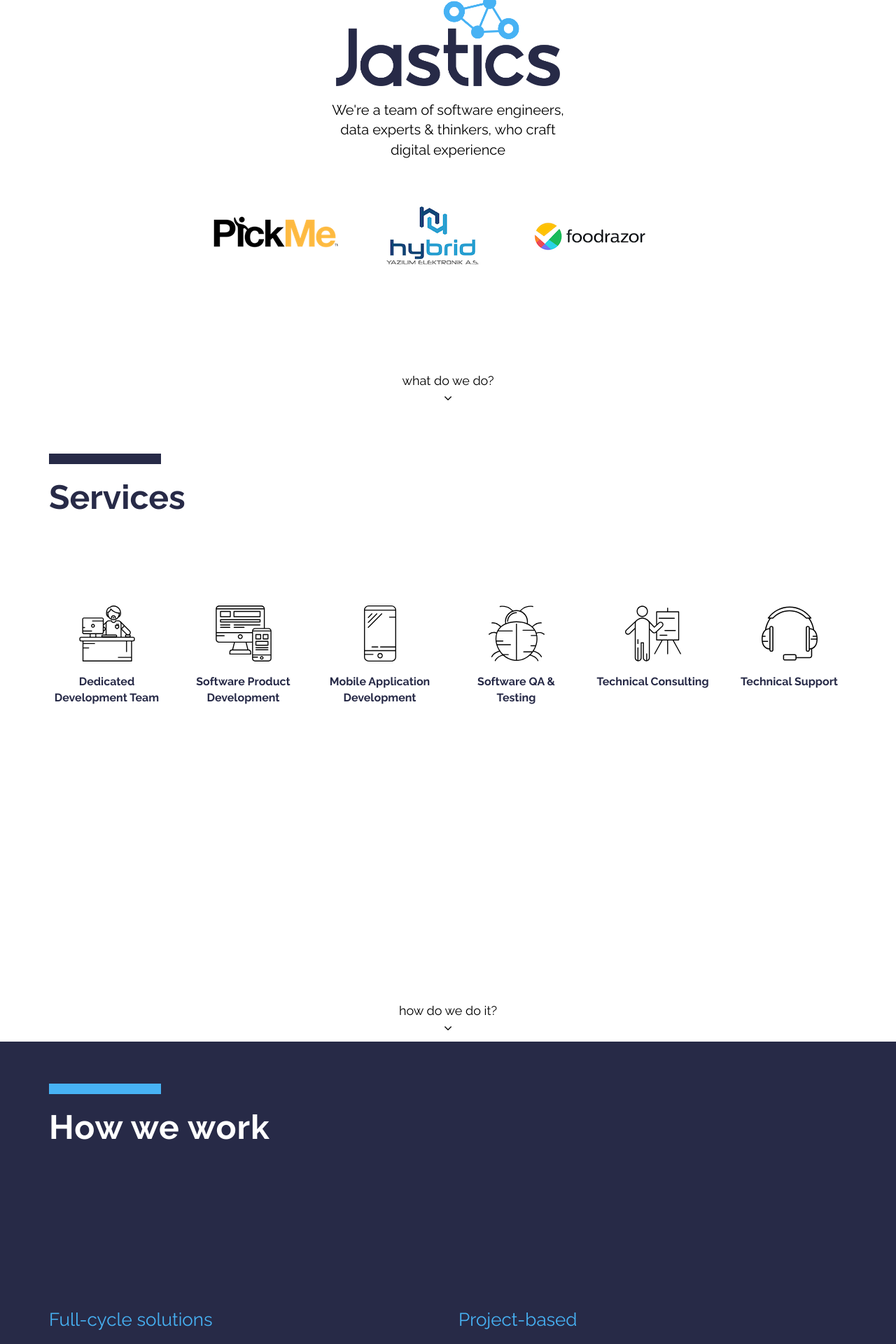
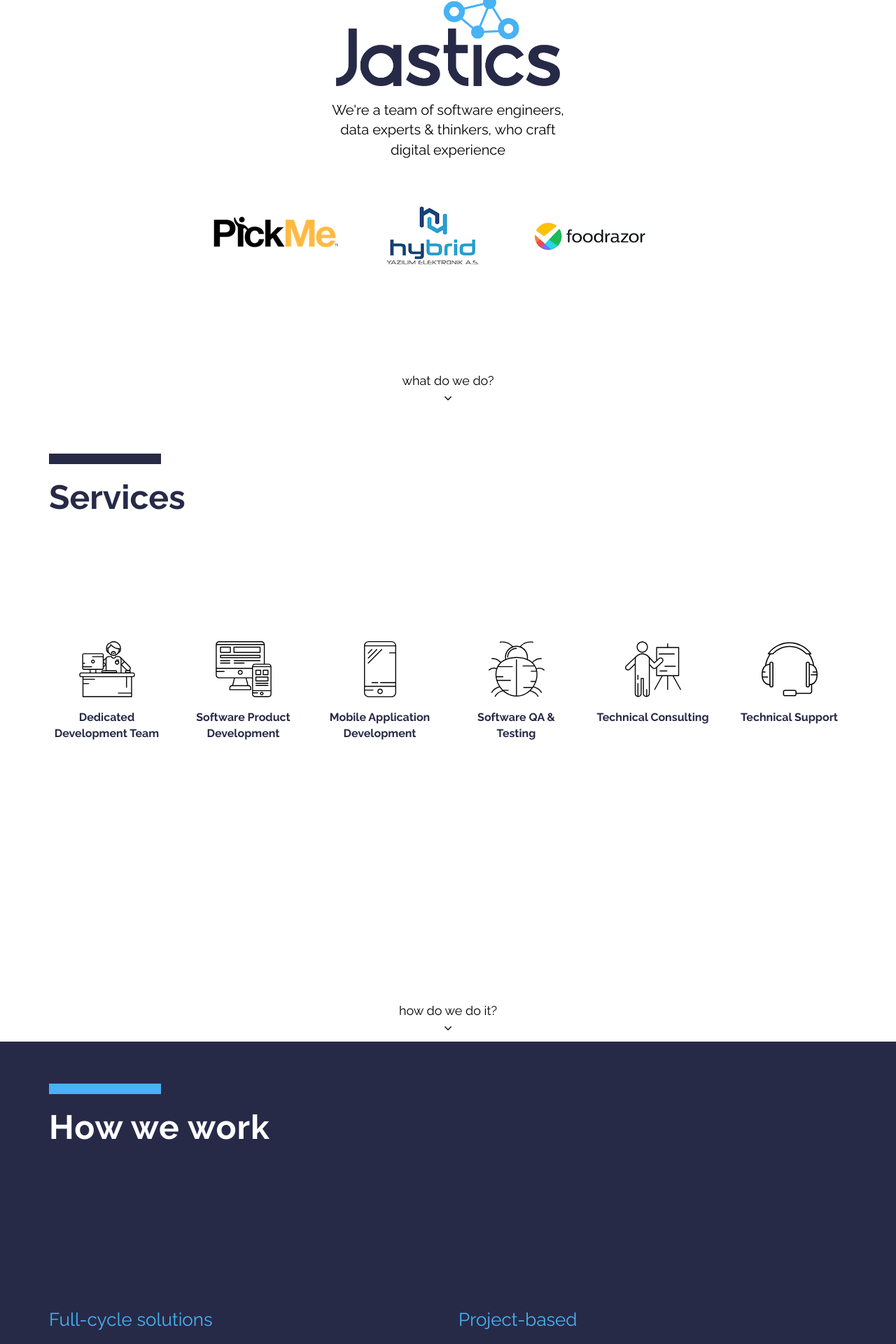
Before and after one commit to ivanursul/jastics, a Jekyll site: the page built from index.md, in a window 1280 px wide. Shown: the part 312-2232 px from the top of the page at 70% size. Built offline with Jekyll 4.4.1, drawn with Linux system fonts in a browser that asks for light colours.

```diff
--- a/_sass/services.scss
+++ b/_sass/services.scss
@@ -10,7 +10,7 @@
 
 .services__heading {
     font-size: 48px;
-    margin-bottom: 10vw;
+    margin-bottom: 14vw;
 }
 
 .services__items {
```
